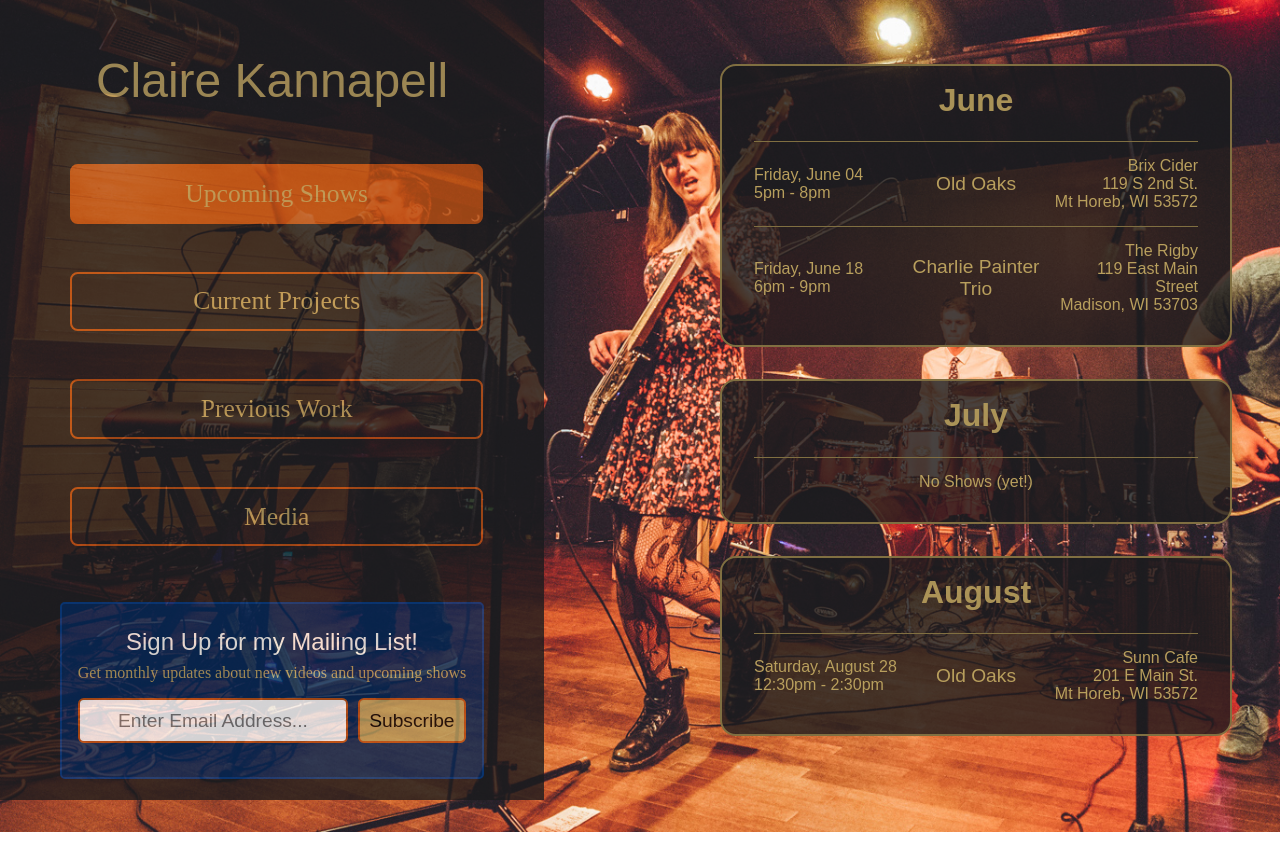
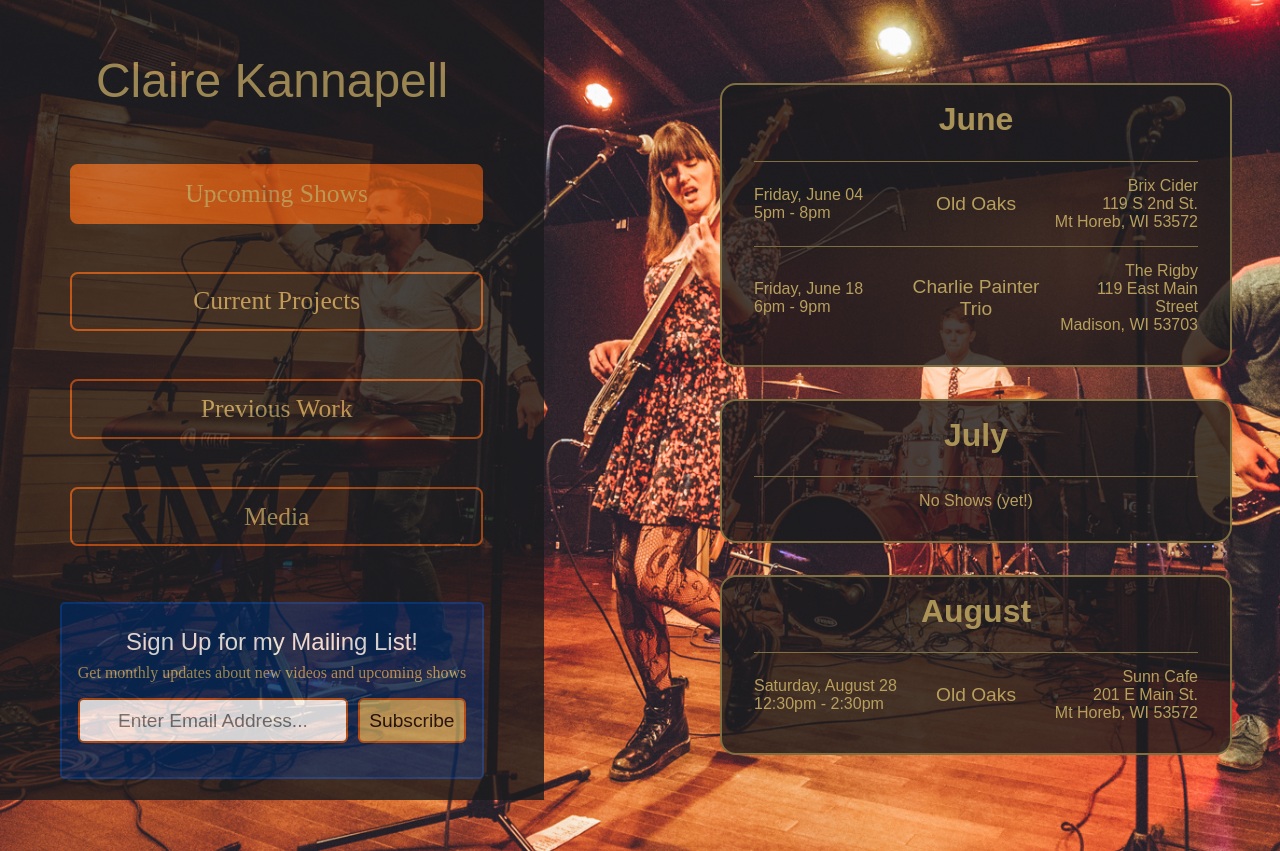
Before and after one commit to kannapples/eClaire, a Gatsby site: page /upcoming-shows in a window 1280 px wide. Built offline with nearby package versions, Linux system fonts and the light colour scheme; Gatsby itself is replaced by a stand-in of ours.

Commit message:
small spacing update

```diff
--- a/src/stylesheets/upcoming-shows.scss
+++ b/src/stylesheets/upcoming-shows.scss
@@ -79,6 +79,5 @@
     display: flex;
     flex-direction: column;
     width: 40%;
-    // padding: 2em;
-    margin: 4em 3em 4em 1em;
+    margin: 5.2em 3em 4em 1em;
 }
```
